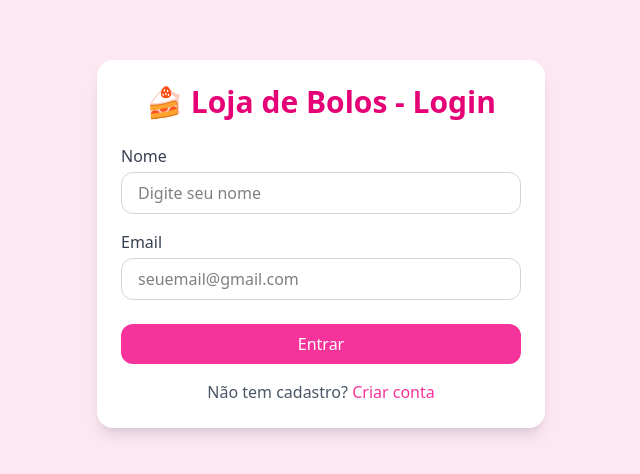
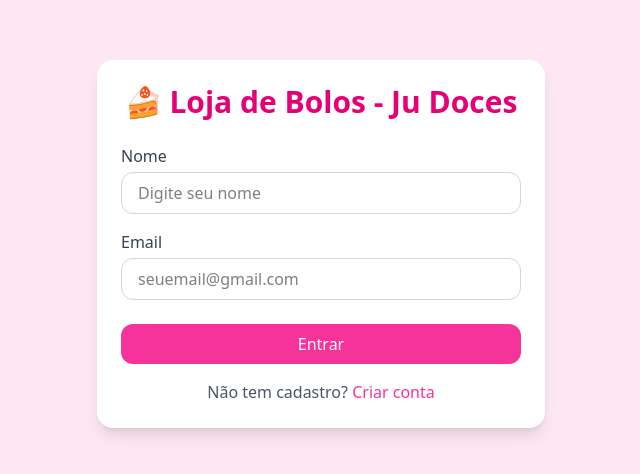
Before and after one commit to Devbgnextlevel/Loja-de-Bolos, a React (Vite) app: page / in a window 1280 px wide. Shown: the part 156-630 px from the top of the page, without its empty margins (319-959 px from the left). Built offline with nearby package versions, Linux system fonts and the light colour scheme.

Commit message:
Loja-de-Bolos v2.3

```diff
--- a/src/components/forms.jsx
+++ b/src/components/forms.jsx
@@ -18,11 +18,6 @@ export default function Forms() {
     alert("Preencha todos os campos!");
   }
 };
-  //  const handleSubmit = (e) => {
-  //    e.preventDefault();
-  //    const { Nome, email, telefone } = e.target.elements;
-  //    navigate("/login", { state: { Nome: Nome.value, email: email.value, telefone: telefone.value } });
-  //  };
 
   return (
     <div className="min-h-screen flex items-center justify-center p-3">
--- a/src/components/login.jsx
+++ b/src/components/login.jsx
@@ -10,8 +10,7 @@ export default function Login() {
   const [email, setEmail] = useState("");
 
 
-  // const location = useLocation();
-  // console.log(location.state);
+
   useEffect(() => {
   const usuario = JSON.parse(localStorage.getItem("usuario"));
   if (usuario) {
@@ -37,7 +36,7 @@ export default function Login() {
     <div className="min-h-screen flex items-center justify-center bg-pink-100 p-4">
       <div className="bg-white rounded-2xl shadow-lg p-6 w-full max-w-md">
         <h2 className="text-3xl font-bold text-pink-600 mb-6 text-center">
-          🍰 Loja de Bolos - Login
+          🍰 Loja de Bolos - Ju Doces
         </h2>
 
         {/* Nome */}
```
